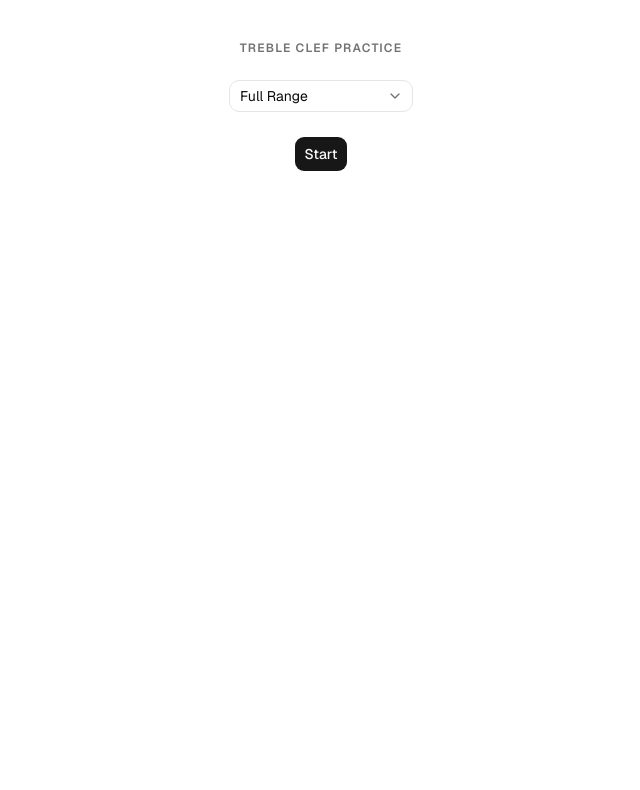
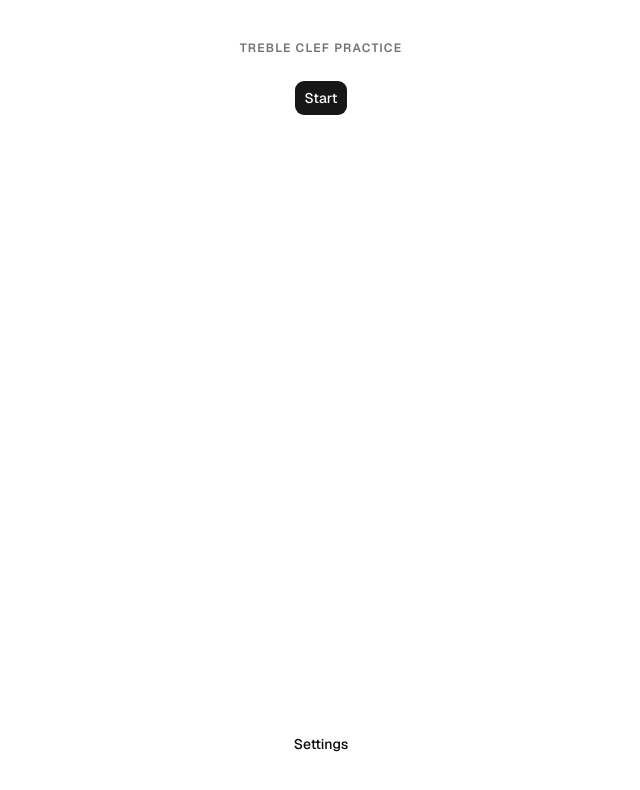
Before and after one commit to iamhectorsosa/meloetta, a Next.js app: page / in a window 1280 px wide. Shown: the top 790 px of the page, without its empty margins (319-959 px from the left). Built offline with nearby package versions, Linux system fonts and the light colour scheme.

Commit message:
feat: implementing drawer settings

```diff
--- a/app/page.tsx
+++ b/app/page.tsx
@@ -5,6 +5,14 @@ import { Barline, Formatter, Renderer, Stave, StaveNote, Voice } from "vexflow"
 import { Button } from "@/components/ui/button"
 import { Card } from "@/components/ui/card"
 import { CountingNumber } from "@/components/ui/counting-number"
+import {
+  Drawer,
+  DrawerContent,
+  DrawerDescription,
+  DrawerHeader,
+  DrawerTitle,
+  DrawerTrigger,
+} from "@/components/ui/drawer"
 import { Progress } from "@/components/ui/progress"
 
 import {
@@ -230,23 +238,6 @@ export default function Page() {
         </p>
       </header>
 
-      <div className="mx-auto">
-        <NativeSelect
-          value={category}
-          onChange={(e) => changeCategory(e.currentTarget.value as Category)}
-        >
-          {PRACTICE_GROUPS.map((group) => (
-            <NativeSelectOptGroup key={group.label} label={group.label}>
-              {group.options.map((opt) => (
-                <NativeSelectOption key={opt.value} value={opt.value}>
-                  {opt.label}
-                </NativeSelectOption>
-              ))}
-            </NativeSelectOptGroup>
-          ))}
-        </NativeSelect>
-      </div>
-
       {!question ? (
         <Button
           size="lg"
@@ -303,6 +294,42 @@ export default function Page() {
           </p>
         </>
       )}
+
+      <Drawer showSwipeHandle>
+        <DrawerTrigger
+          render={
+            <Button variant="ghost" className="mx-auto mt-auto">
+              Settings
+            </Button>
+          }
+        />
+        <DrawerContent>
+          <DrawerHeader>
+            <DrawerTitle>Settings</DrawerTitle>
+            <DrawerDescription>
+              Choose what you want to practice.
+            </DrawerDescription>
+          </DrawerHeader>
+          <div className="flex justify-center p-4 pb-8">
+            <NativeSelect
+              value={category}
+              onChange={(e) =>
+                changeCategory(e.currentTarget.value as Category)
+              }
+            >
+              {PRACTICE_GROUPS.map((group) => (
+                <NativeSelectOptGroup key={group.label} label={group.label}>
+                  {group.options.map((opt) => (
+                    <NativeSelectOption key={opt.value} value={opt.value}>
+                      {opt.label}
+                    </NativeSelectOption>
+                  ))}
+                </NativeSelectOptGroup>
+              ))}
+            </NativeSelect>
+          </div>
+        </DrawerContent>
+      </Drawer>
     </main>
   )
 }
```
